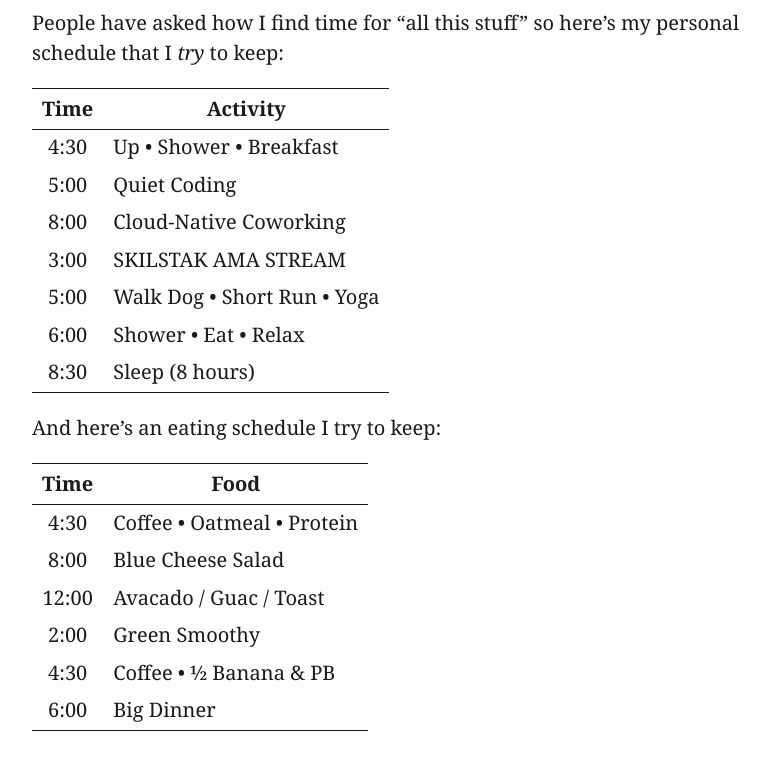
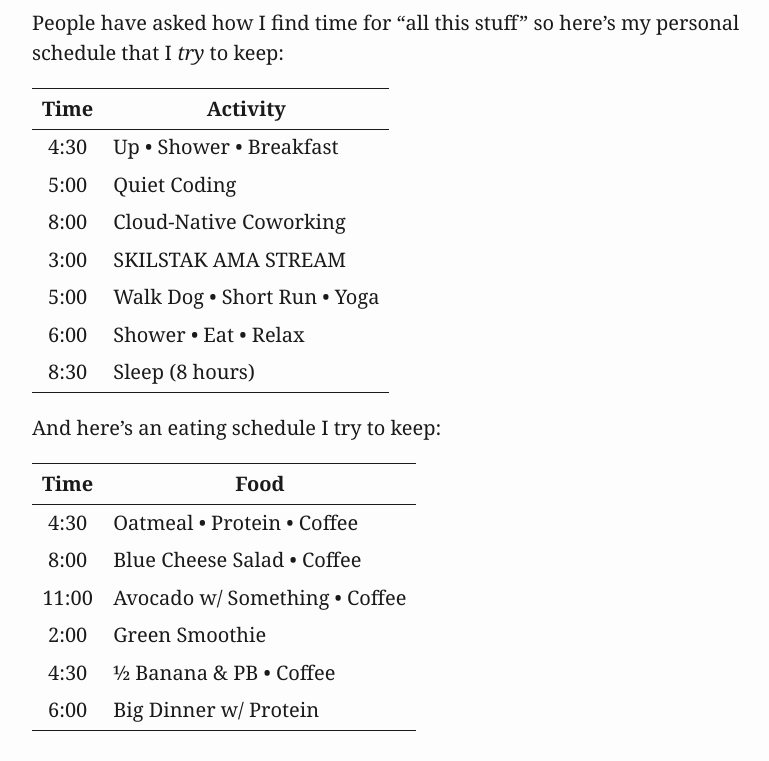
Before and after one commit to intelagense/rwxrob, a plain HTML site: page schedule/index.html in a window 1280 px wide. Shown: the part 185-946 px from the top of the page, without its empty margins (248-1017 px from the left). Drawn offline with Linux system fonts and the light colour scheme.

Commit message:
Tweak food schedule

```diff
--- a/schedule/index.html
+++ b/schedule/index.html
@@ -200,27 +200,27 @@
 <tbody>
 <tr class="odd">
 <td style="text-align: center;">4:30</td>
-<td>Coffee • Oatmeal • Protein</td>
+<td>Oatmeal • Protein • Coffee</td>
 </tr>
 <tr class="even">
 <td style="text-align: center;">8:00</td>
-<td>Blue Cheese Salad</td>
+<td>Blue Cheese Salad • Coffee</td>
 </tr>
 <tr class="odd">
-<td style="text-align: center;">12:00</td>
-<td>Avacado / Guac / Toast</td>
+<td style="text-align: center;">11:00</td>
+<td>Avocado w/ Something • Coffee</td>
 </tr>
 <tr class="even">
 <td style="text-align: center;">2:00</td>
-<td>Green Smoothy</td>
+<td>Green Smoothie</td>
 </tr>
 <tr class="odd">
 <td style="text-align: center;">4:30</td>
-<td>Coffee • ½ Banana &amp; PB</td>
+<td>½ Banana &amp; PB • Coffee</td>
 </tr>
 <tr class="even">
 <td style="text-align: center;">6:00</td>
-<td>Big Dinner</td>
+<td>Big Dinner w/ Protein</td>
 </tr>
 </tbody>
 </table>
```
Also changed, not shown: 1 other file.
